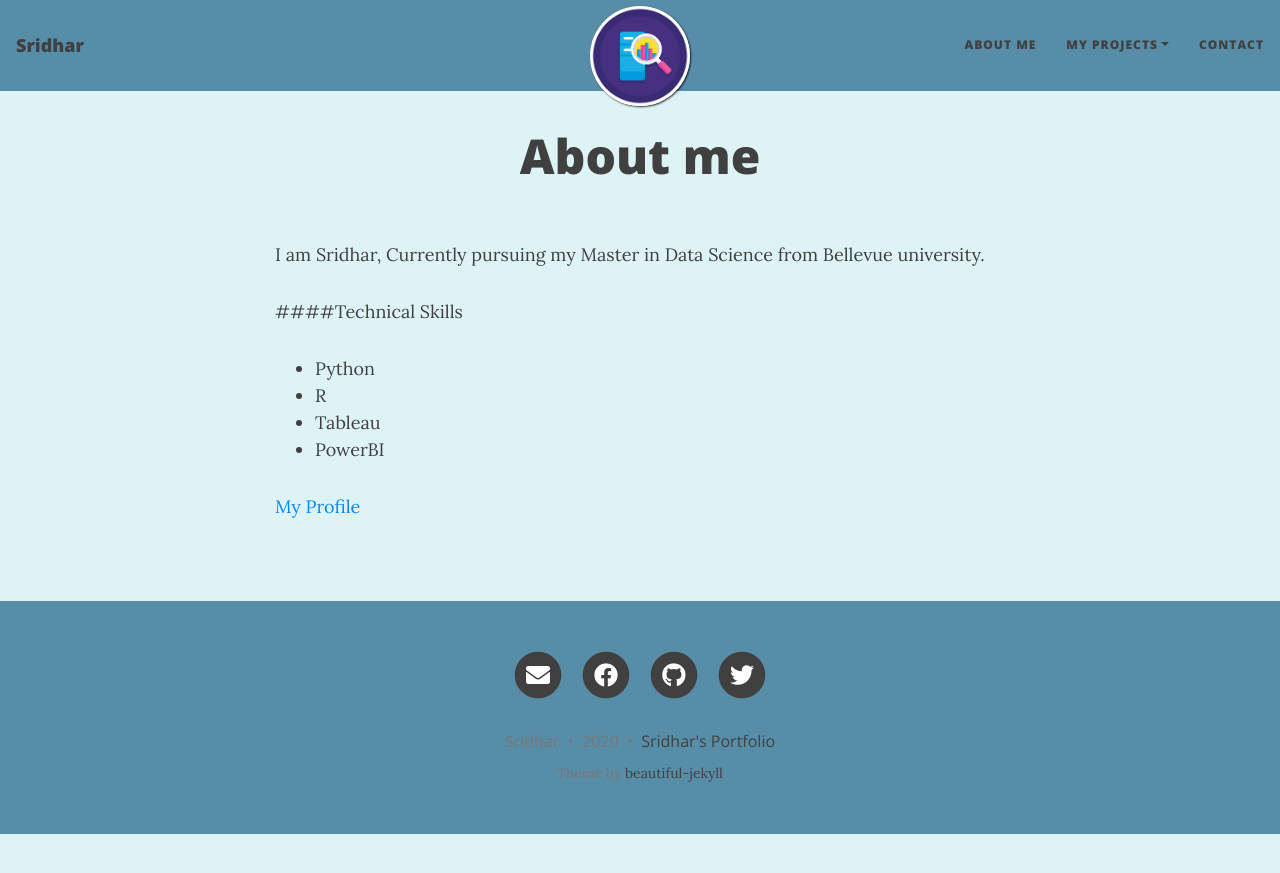
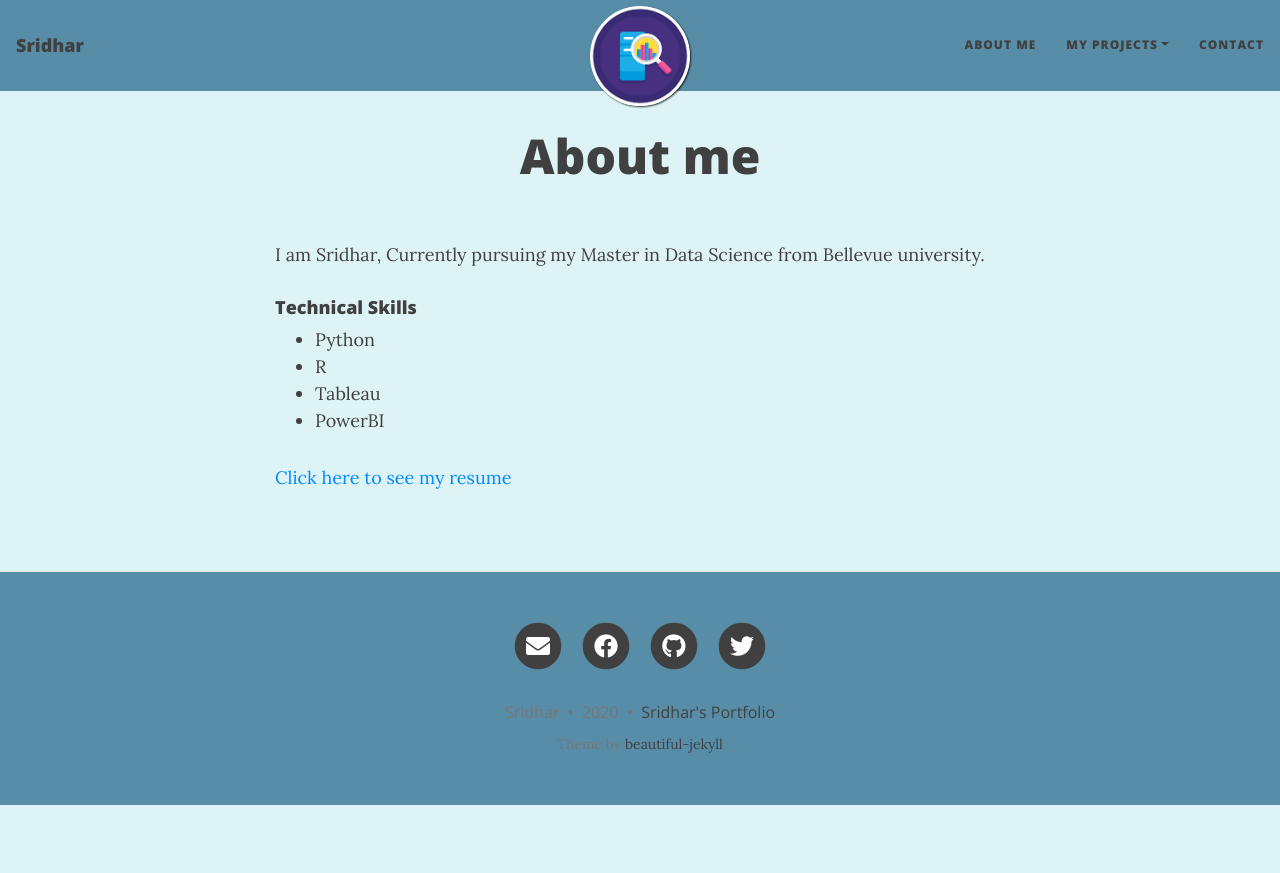
Before and after one commit to sridnala/sridnala.github.io, a Jekyll site: the page built from aboutme.md, in a window 1280 px wide. Shown: the top 873 px of the page. Built offline with Jekyll 4.4.1, drawn with Linux system fonts in a browser that asks for light colours; nearby versions of some CDN libraries.

Commit message:
Updating as per review comments

```diff
--- a/aboutme.md
+++ b/aboutme.md
@@ -6,11 +6,11 @@ subtitle:
 
 I am Sridhar, Currently pursuing my Master in Data Science from Bellevue university.
 
-####Technical Skills
+#### Technical Skills
 
 - Python
 - R
 - Tableau
 - PowerBI
 
-<a href="https://github.com/sridnala/profile">My Profile</a>
+<a href="https://github.com/sridnala/profile">Click here to see my resume</a>
```
